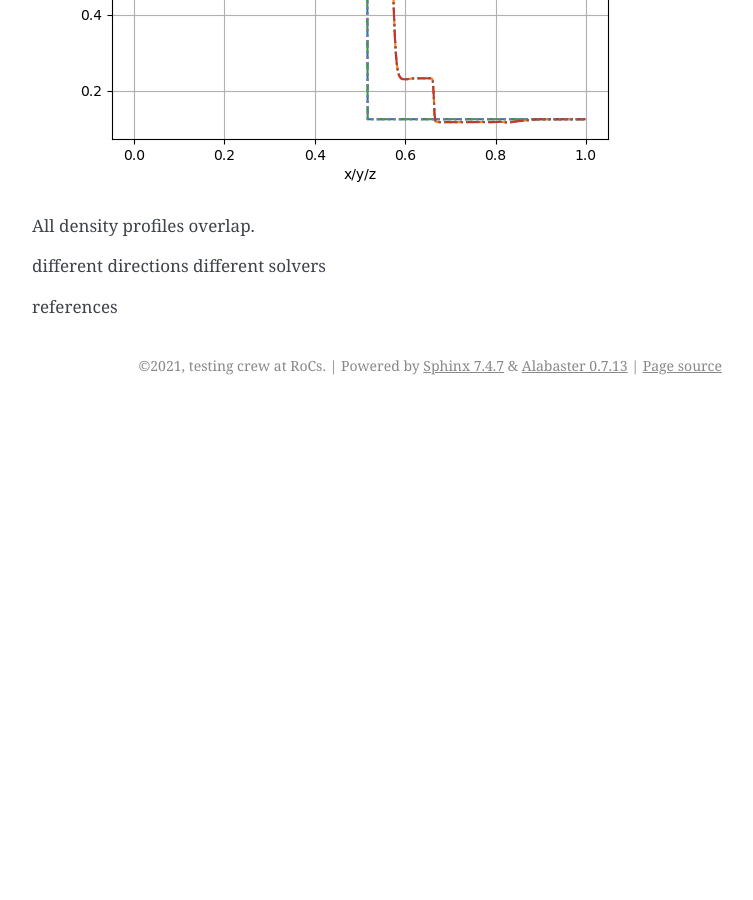
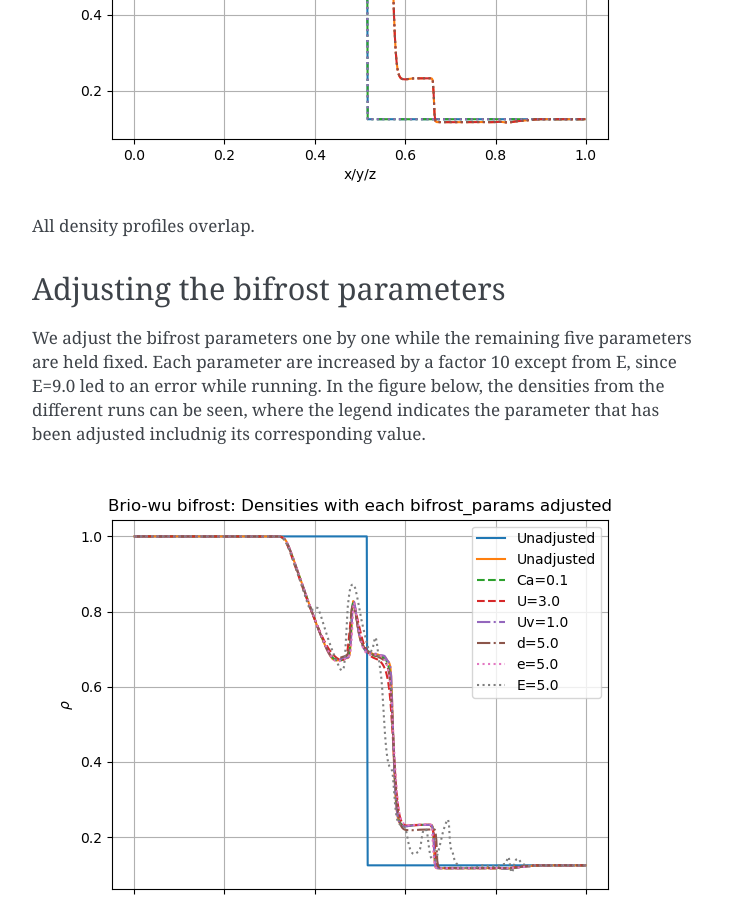
Before and after one commit to guadabsb15/summer_2021_report, a Sphinx documentation site: the page built from docs/source/briowu.rst, in a window 1280 px wide and 900 px high, scrolled down 1503 px. Shown: the whole window, without its empty margins (388-1141 px from the left). Built offline with Sphinx 7.4.7, drawn with Linux system fonts in a browser that asks for light colours; before the commit the page ends 1908 px from its top, so only the background shows below that; some of the changed text lies outside the part shown.

Commit message:
Add result from initial brio-wu_bifrost parameter adjustment to the website

```diff
--- a/docs/source/briowu.rst
+++ b/docs/source/briowu.rst
@@ -69,6 +69,15 @@ All density profiles overlap.
 
 
 
+Adjusting the bifrost parameters
+-------------------------------
+We adjust the bifrost parameters one by one while the remaining five parameters are held fixed. Each parameter are increased by a factor 10 except from E, since E=9.0 led to an error while running. In the figure below, the densities from the different runs can be seen, where the legend indicates the parameter that has been adjusted includnig its corresponding value.
+
+.. image:: images_brio-wu_bifrost/brio-wu_init_adjust_rho.png
+
+
+
+
 different directions
 different solvers
 
```
